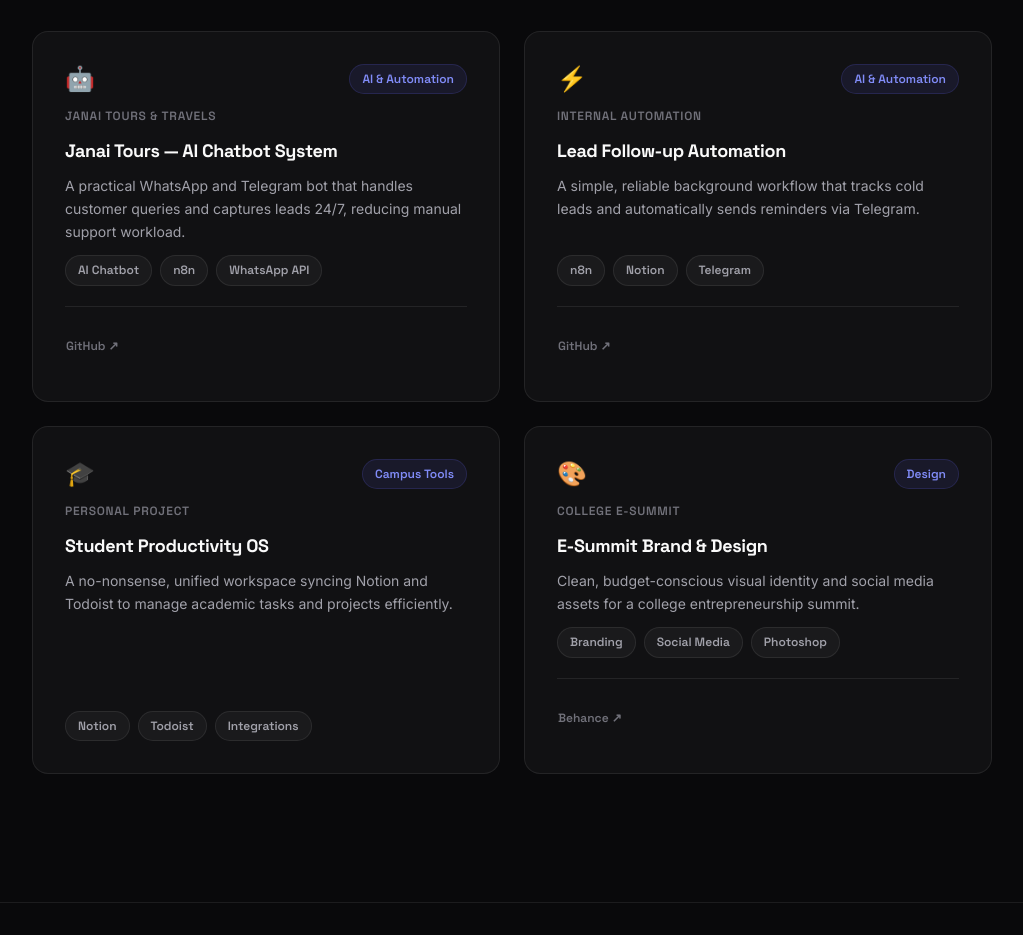
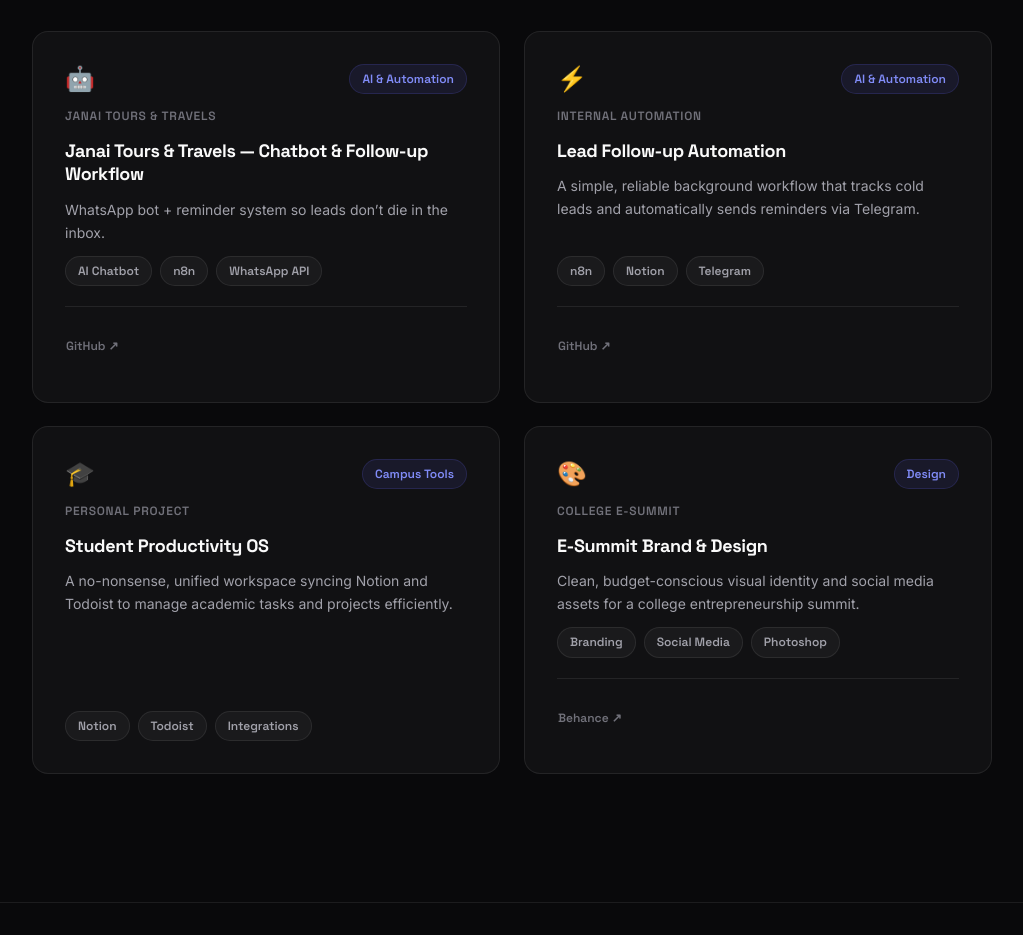
Before and after one commit to SanghpalBhakte/Personal-Porfolio-V2, a React (Vite) app: page / in a window 1280 px wide. Shown: the part 3000-3935 px from the top of the page, without its empty margins (128-1151 px from the left). Built offline with nearby package versions, Linux system fonts and the light colour scheme.

Commit message:
content: update Janai Tours project copy to match casual tone

```diff
--- a/src/data/portfolio.ts
+++ b/src/data/portfolio.ts
@@ -83,10 +83,10 @@
 export const PROJECTS = [
   {
     id: 'janai-tours', icon: '🤖',
-    title: 'Janai Tours — AI Chatbot System', client: 'Janai Tours & Travels',
+    title: 'Janai Tours & Travels — Chatbot & Follow-up Workflow', client: 'Janai Tours & Travels',
     category: 'AI & Automation' as const,
     tags: ['AI Chatbot', 'n8n', 'WhatsApp API'],
-    description: 'A practical WhatsApp and Telegram bot that handles customer queries and captures leads 24/7, reducing manual support workload.',
+    description: 'WhatsApp bot + reminder system so leads don’t die in the inbox.',
     links: [{ label: 'GitHub', href: 'https://github.com/SanghpalBhakte' }],
   },
   {
```
